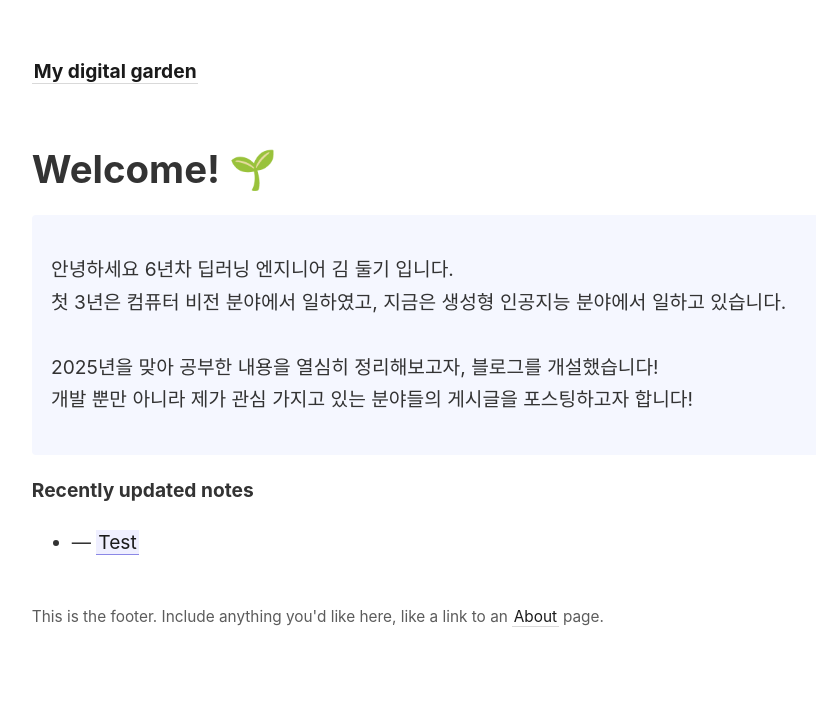
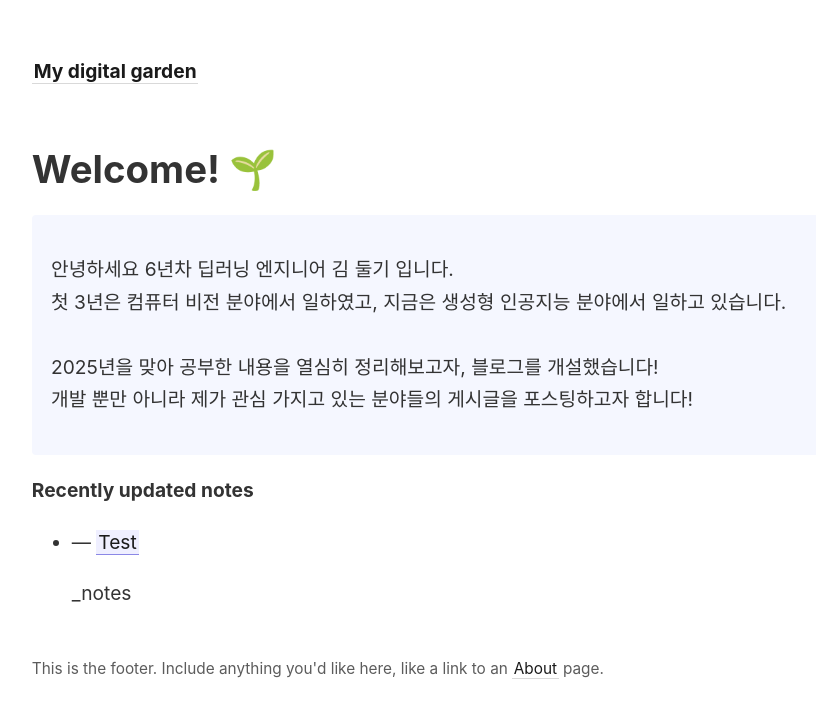
Before and after one commit to EvoDmiK/dove-blog, a Jekyll site: the page built from _pages/index.md, in a window 1280 px wide. Shown: the top 718 px of the page, without its empty margins (45-861 px from the left). Built offline with Jekyll 4.4.1, drawn with Linux system fonts in a browser that asks for light colours.

Commit message:
vault backup: 2025-01-31 14:04:26

```diff
--- a/_pages/index.md
+++ b/_pages/index.md
@@ -28,7 +28,7 @@ permalink: /
 </ul>
 
 <ul>
-{% for file in site.static_files %}
+{% for file in site.notes %}
 	{% assign path_parts = file.path | split: '/' %}
 	{% assign folder_name = path_parts[0] %}
 	{{ folder_name }}
```
